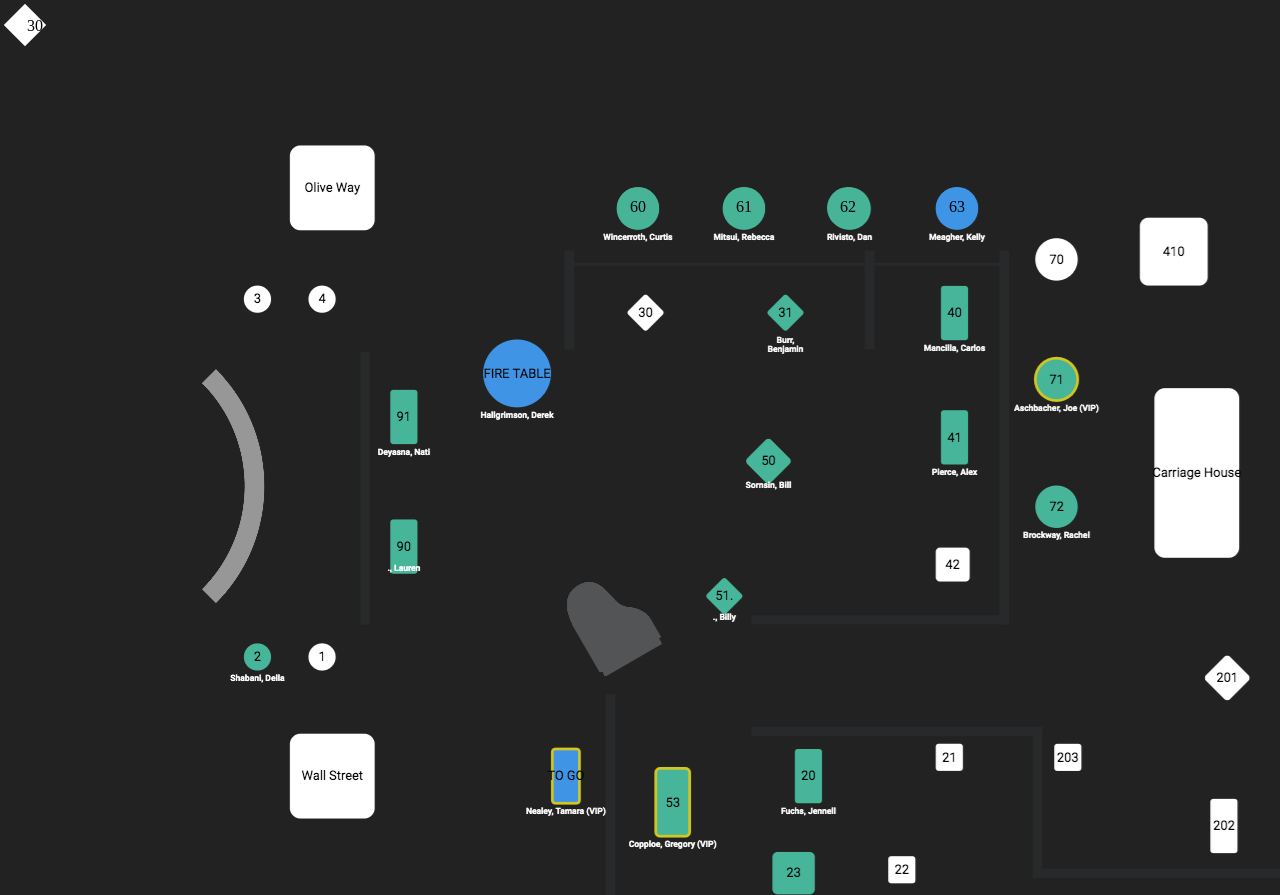
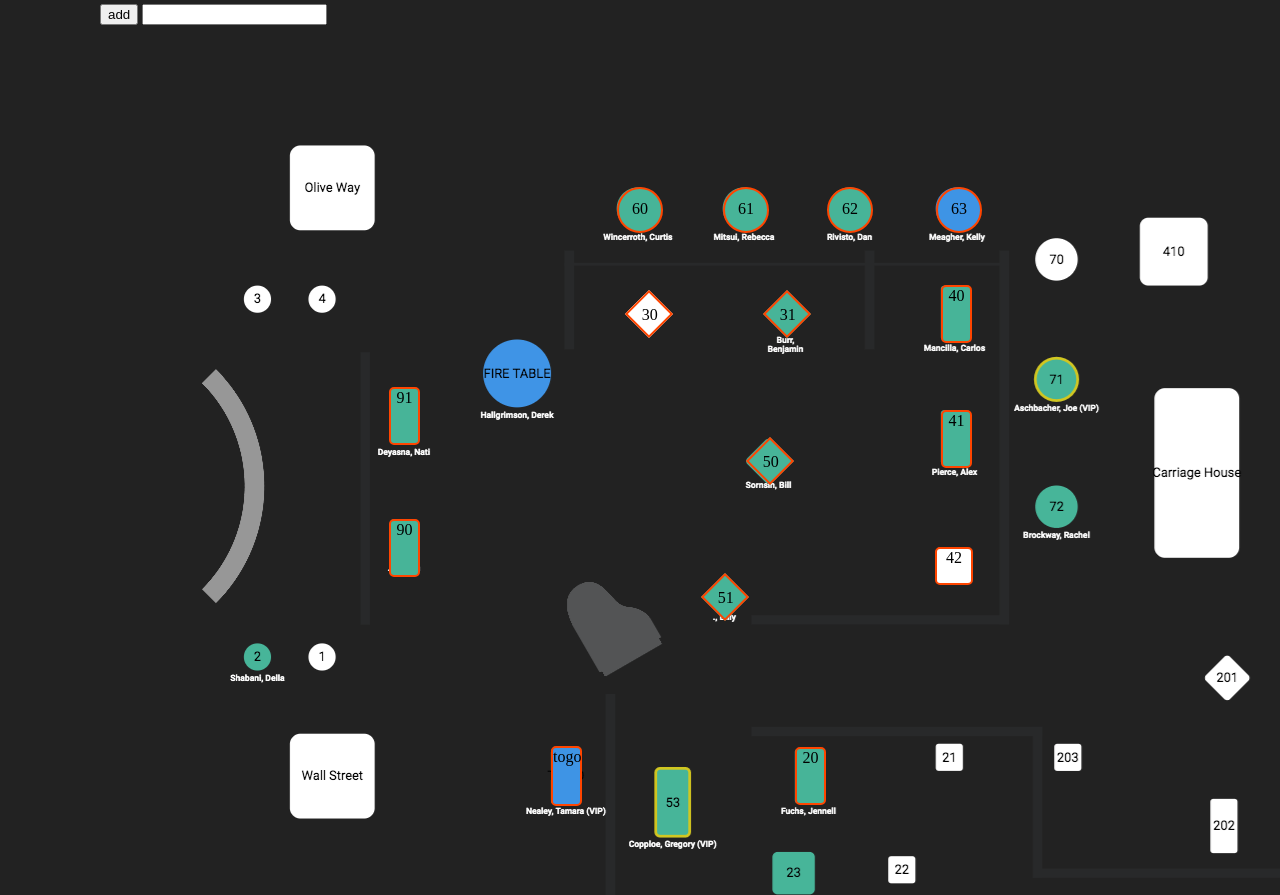
Before and after one commit to daveclay/elgaucho, a plain HTML site: page tables.html in a window 1280 px wide. Shown: the top 895 px of the page. Drawn offline with Linux system fonts and the light colour scheme.

Commit message:
Adding more tables

```diff
--- a/tables.html
+++ b/tables.html
@@ -22,7 +22,22 @@
             touch-action: none;
             user-select: none;
             text-align: center;
+            transition: border 0.2s linear;
+            animation: hello 1s infinite;
         }
+
+        @keyframes hello {
+            0% {
+                border: 2px solid orangered;
+            }
+            50% {
+                border: 2px solid #333333;
+            }
+            100% {
+                border: 2px solid orangered;
+            }
+        }
+
         .round-table {
             width: 42px;
             height: 42px;
@@ -37,7 +52,24 @@
         .diamond-table span {
             text-align: center;
             position: absolute;
+            margin-left: -7px;
+            margin-top: 6px;
             transform: rotate(-45deg);
+        }
+        .long-rect-table {
+            width: 27px;
+            height: 54px;
+            border-radius: 5px;
+        }
+        .wide-rect-table {
+            width: 54px;
+            height: 27px;
+            border-radius: 5px;
+        }
+        .square-table {
+            width: 34px;
+            height: 34px;
+            border-radius: 5px;
         }
         .white-table {
             background-color: rgb(255, 255, 255);
@@ -47,6 +79,10 @@
         }
         .blue-table {
             background-color: rgb(62, 148, 229);
+        }
+        .togo-table {
+            background-color: #3e94e5;
+            height: 56px;
         }
         .draggable:active {
             background-color: rgb(255, 255, 52);
@@ -60,10 +96,22 @@
 <body>
 <div id="container">
     <img src="./gaucho-seating-blank.png">
+    <div style="position: absolute; top: 4px; left: 100px;">
+        <button id="addTable">add</button>
+        <input type="text" id="coords" width="8">
+    </div>
 </div>
 </body>
 <script type="application/ecmascript">
     let tables = {
+        togo: {
+            x: 551,	y: 746,
+            style: "long-rect-table togo-table"
+        },
+        table20: {
+            x: 795,	y: 747,
+            style: "long-rect-table green-table"
+        },
         table60: {
             x: 617,
             y: 187,
@@ -85,15 +133,77 @@
             style: "round-table blue-table"
         },
         table30: {
-            x: 10,
-            y: 10,
+            x: 632,
+            y: 297,
             style: "diamond-table white-table"
+        },
+        table31: {
+            x: 770,
+            y: 297,
+            style: "diamond-table green-table"
+        },
+        table40: {
+            x: 941,
+            y: 285,
+            style: "long-rect-table green-table"
+        },
+        table41: {
+            x: 941,
+            y: 410,
+            style: "long-rect-table green-table"
+        },
+        table42: {
+            x: 935,
+            y: 547,
+            style: "square-table white-table"
+        },
+        table50: {
+            x: 753,
+            y: 444,
+            style: "diamond-table green-table"
+        },
+        table51: {
+            x: 708,
+            y: 580,
+            style: "diamond-table green-table"
+        },
+        table90: {
+            x: 389,	y: 519,
+            style: "long-rect-table green-table"
+        },
+        table91: {
+            x: 389,	y: 387,
+            style: "long-rect-table green-table"
+        },
+        table104: {
+            x: 1408,	y: 201,
+            style: "long-rect-table white-table"
+        },
+        table105: {
+            x: 1402,	y: 328,
+            style: "wide-rect-table white-table"
+        },
+        table106: {
+            x: 1402,	y: 423,
+            style: "wide-rect-table white-table"
         }
     }
 
-    let container = document.getElementById("container");
+    const addTable = document.getElementById("addTable");
+    addTable.addEventListener("click", e => {
+        let newTableConfig = {
+            x: 0, y: 0, style: "wide-rect-table white-table"
+        };
+        let id = "1"
 
-    for (const [tableId, config] of Object.entries(tables)) {
+        tables["table1"] = newTableConfig
+        createTable("table1", newTableConfig)
+    })
+
+    const coords = document.getElementById("coords");
+    const container = document.getElementById("container");
+
+    function createTable(tableId, config) {
         let tableEl = document.createElement("div");
         tableEl.classList.add("draggable");
         tableEl.classList.add("table");
@@ -114,6 +224,10 @@
         container.appendChild(tableEl);
     }
 
+    for (const [tableId, config] of Object.entries(tables)) {
+        createTable(tableId, config)
+    }
+
     let currentX;
     let currentY;
     let currentDraggedItem;
@@ -127,6 +241,9 @@
     container.addEventListener("mousemove", drag, false);
 
     function findDraggableParent(el) {
+        if (! el) {
+            return;
+        }
         if (el.classList.contains("draggable")) {
             return el;
         } else {
@@ -139,7 +256,7 @@
         if (target) {
             currentDraggedItem = target;
         } else {
-            console.log("Element not draggable", target);
+            console.log("Element not draggable", e.target);
             return;
         }
 
@@ -202,6 +319,8 @@
         } else {
             el.style.transform = translate;
         }
+
+        coords.setAttribute("value", "x: " + xPos + ",\n" + "\ty: " + yPos + ",");
     }
 
 </script>
```
